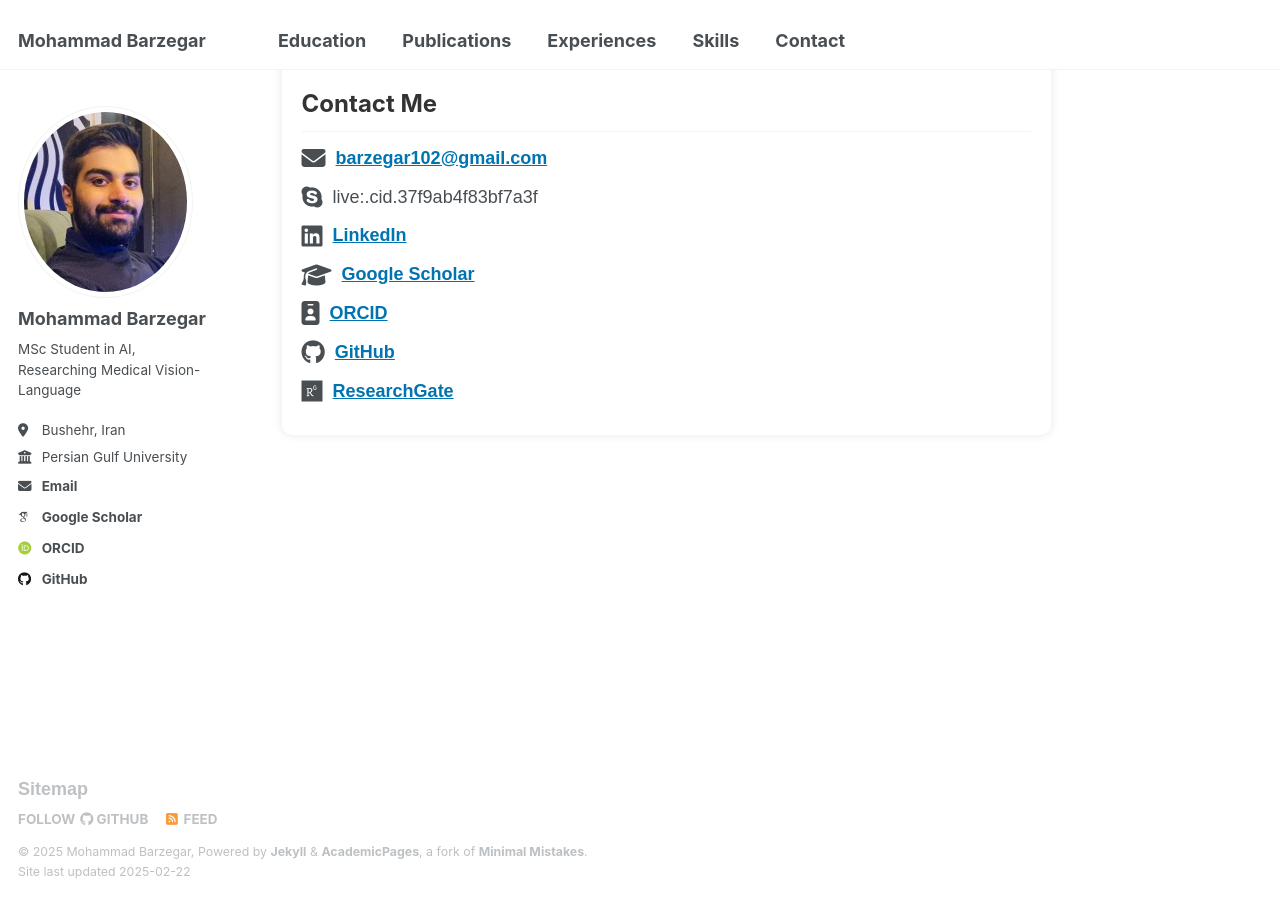
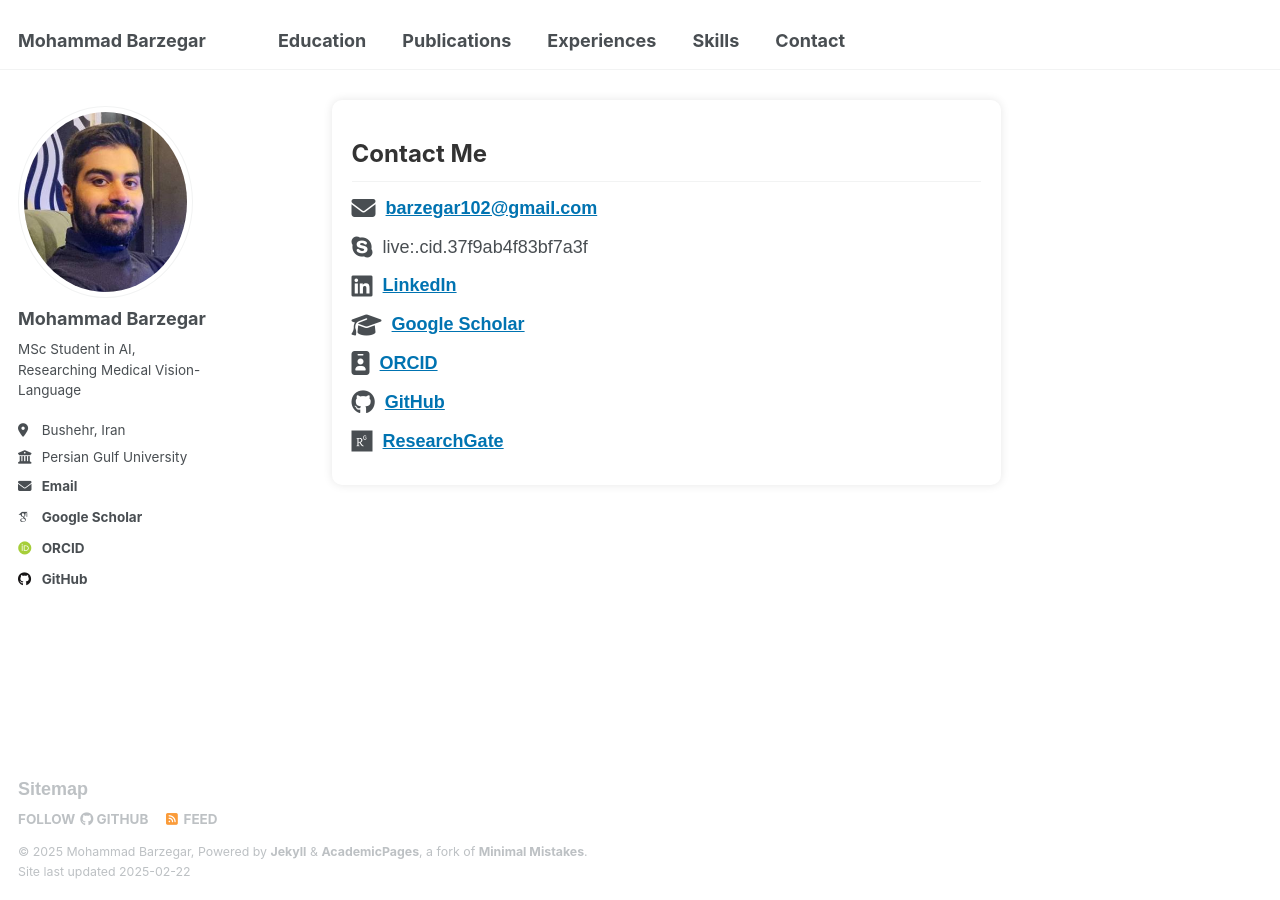
Before and after one commit to mbrz97/mbrz97.github.io, a Jekyll site: the page built from _pages/contact.html, in a window 1280 px wide. Built offline with Jekyll 4.4.1, drawn with Linux system fonts in a browser that asks for light colours; nearby versions of some CDN libraries; some web fonts are replaced.

Commit message:
Update contact.html

```diff
--- a/_pages/contact.html
+++ b/_pages/contact.html
@@ -28,7 +28,7 @@ author_profile: true
         }
         .container {
             max-width: 800px;
-            margin: auto;
+            margin: 50px;
             padding: 20px;
             background: #fff;
             border-radius: 10px;
```
